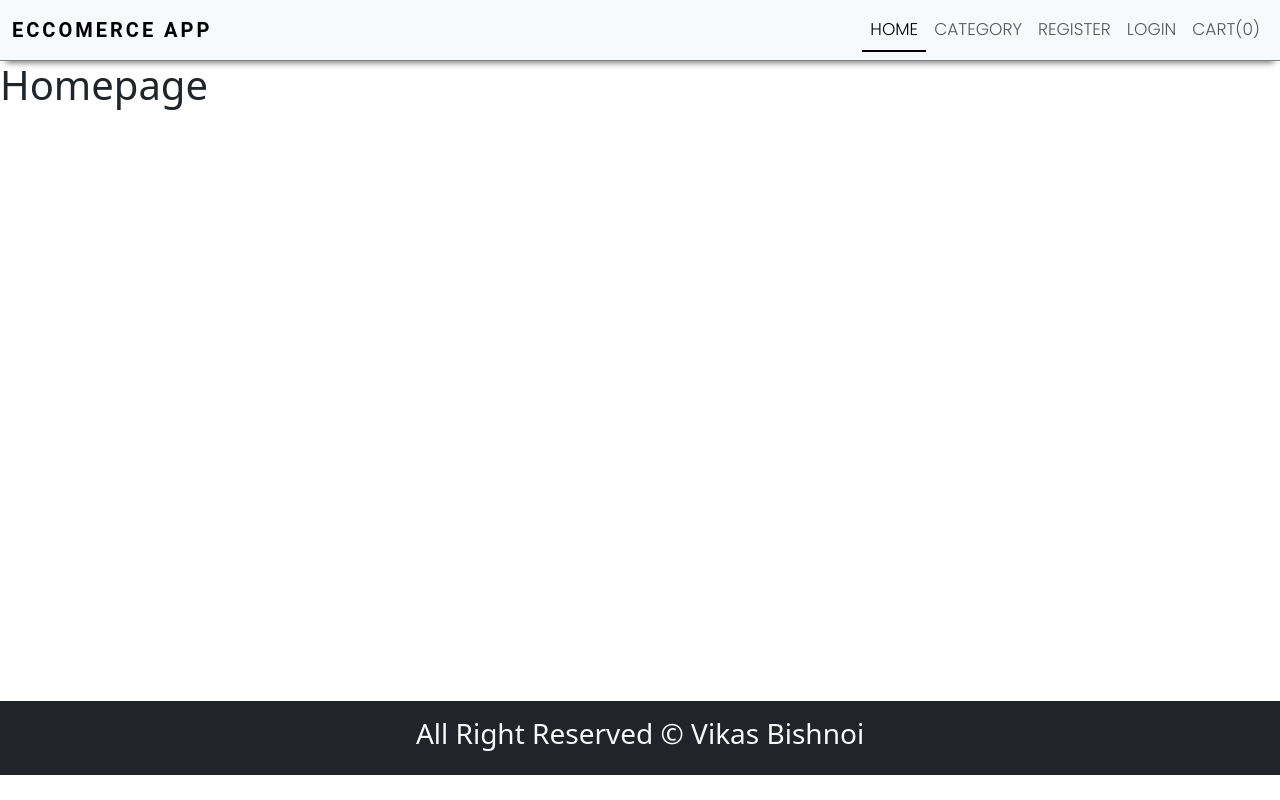
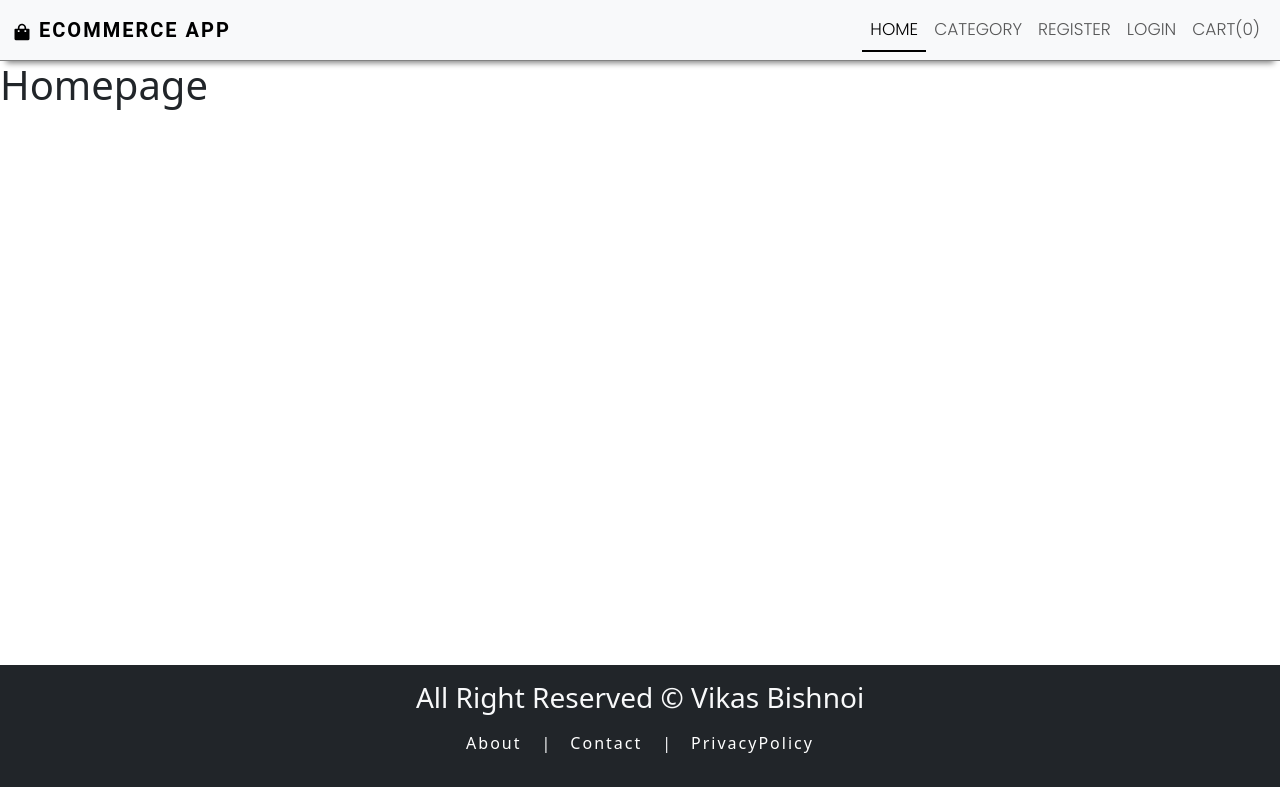
Before and after one commit to VikasHBishnoi/Ecommerce-app, a React (Create React App) app in the folder client/: page / in a window 1280 px wide. Built offline with nearby package versions, Linux system fonts and the light colour scheme.

Commit message:
footer link added

```diff
--- a/client/package.json
+++ b/client/package.json
@@ -8,6 +8,7 @@
     "@testing-library/user-event": "^13.5.0",
     "react": "^18.2.0",
     "react-dom": "^18.2.0",
+    "react-icons": "^4.10.1",
     "react-router-dom": "^6.14.1",
     "react-scripts": "5.0.1",
     "web-vitals": "^2.1.4"
--- a/client/src/components/Layout/Footer.js
+++ b/client/src/components/Layout/Footer.js
@@ -1,11 +1,15 @@
-import React from 'react'
+import React from "react";
+import { Link } from "react-router-dom";
 
 const Footer = () => {
   return (
-    <div className='bg-dark text-light p-3'>
-      <h3 className='text-center'>All Right Reserved &copy; Vikas Bishnoi</h3>
+    <div className="bg-dark text-light p-3" id="footer">
+      <h3 className="text-center">All Right Reserved &copy; Vikas Bishnoi</h3>
+      <p className="text-center mt-3">
+        <Link to="/about" className="footerLink">About</Link>|<Link to="/contact" className="footerLink" >Contact</Link>|<Link to="/policy" className="footerLink">PrivacyPolicy</Link>
+      </p>
     </div>
-  )
-}
+  );
+};
 
-export default Footer
+export default Footer;
--- a/client/src/components/Layout/Header.js
+++ b/client/src/components/Layout/Header.js
@@ -1,5 +1,6 @@
 import React from "react";
 import { NavLink, Link } from "react-router-dom";
+import { BiSolidShoppingBag } from "react-icons/bi";
 const Header = () => {
   return (
     <>
@@ -18,8 +19,8 @@ const Header = () => {
           </button>
           <div className="collapse navbar-collapse" id="navbarTogglerDemo01">
             <Link to="/" className="navbar-brand">
-            {/* To add icon u can install react-icon */}
-              Eccomerce App
+              {/* To add icon u can install react-icon */}
+              <BiSolidShoppingBag /> ECOMMERCE APP
             </Link>
             <ul className="navbar-nav ms-auto mb-2 mb-lg-0">
               <li className="nav-item">
--- a/client/src/components/Layout/Layout.js
+++ b/client/src/components/Layout/Layout.js
@@ -5,7 +5,7 @@ const Layout = (props) => {
     return (
         <div>
             <Header />
-            <main style={{minHeight:"80vh"}}>
+            <main style={{minHeight:"75.5vh"}}>
                 {props.children}
             </main>
             <Footer />
--- a/client/src/index.css
+++ b/client/src/index.css
@@ -21,8 +21,8 @@
 
 .nav-link{
     font-weight: 300 !important;
+
 }
-
 .active{
     border-bottom: 2px solid;
 }
@@ -30,4 +30,28 @@
     font-weight: 700;
     font-family: 'roboto',sans-serif;
     letter-spacing: 3px;
+    border:0px !important;
 }
+.navbar-brand{
+    /* background-color: black; */
+    font-weight: 700;
+    font-family: 'roboto',sans-serif;
+    letter-spacing: 2px;
+}
+
+
+
+/* ================================================================
+===========================Footer===============================
+================================================================ */
+.footerLink{
+    margin: 0px 10px;
+    padding: 10px;
+    text-decoration: none !important;
+    letter-spacing: 2px;
+    color:white;
+}
+a:hover{
+    color: rgb(5, 62, 250);
+    border-bottom: 2px solid rgb(5, 62, 250);
+}
```
Also changed, not shown: 1 other file (tests, documents, lock files or other folders).
